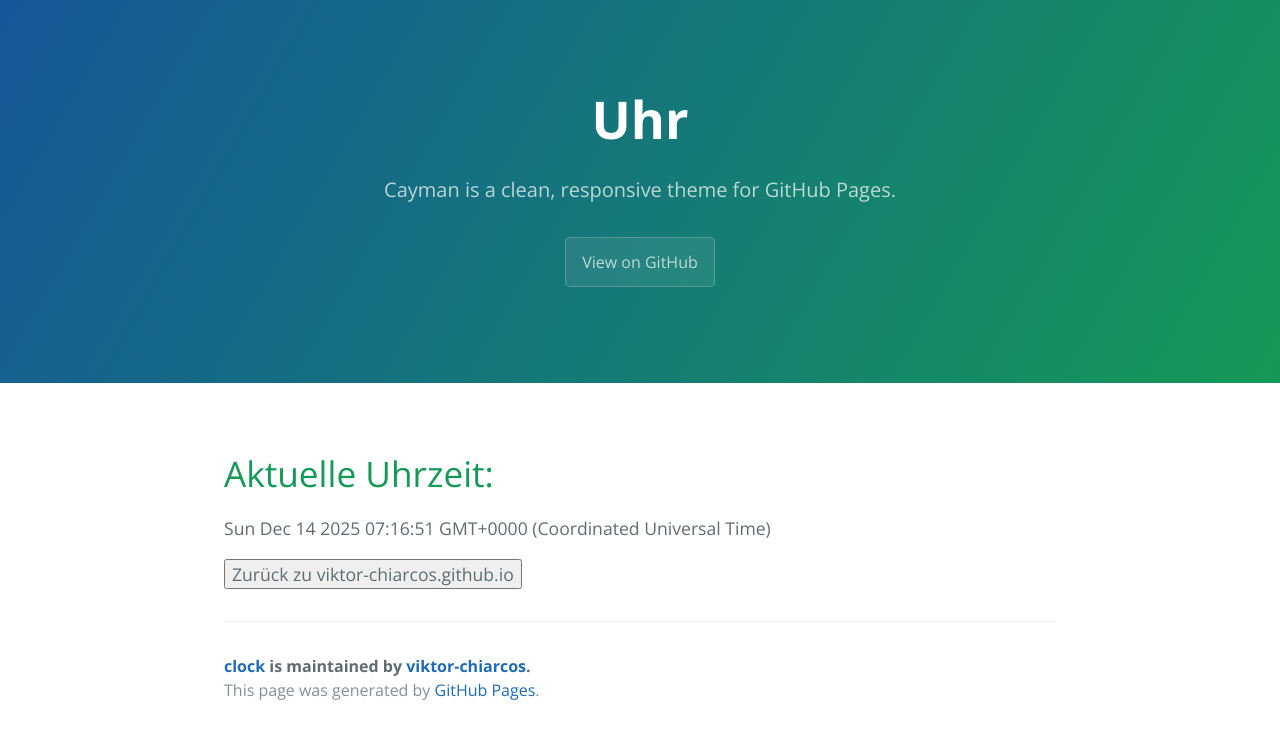
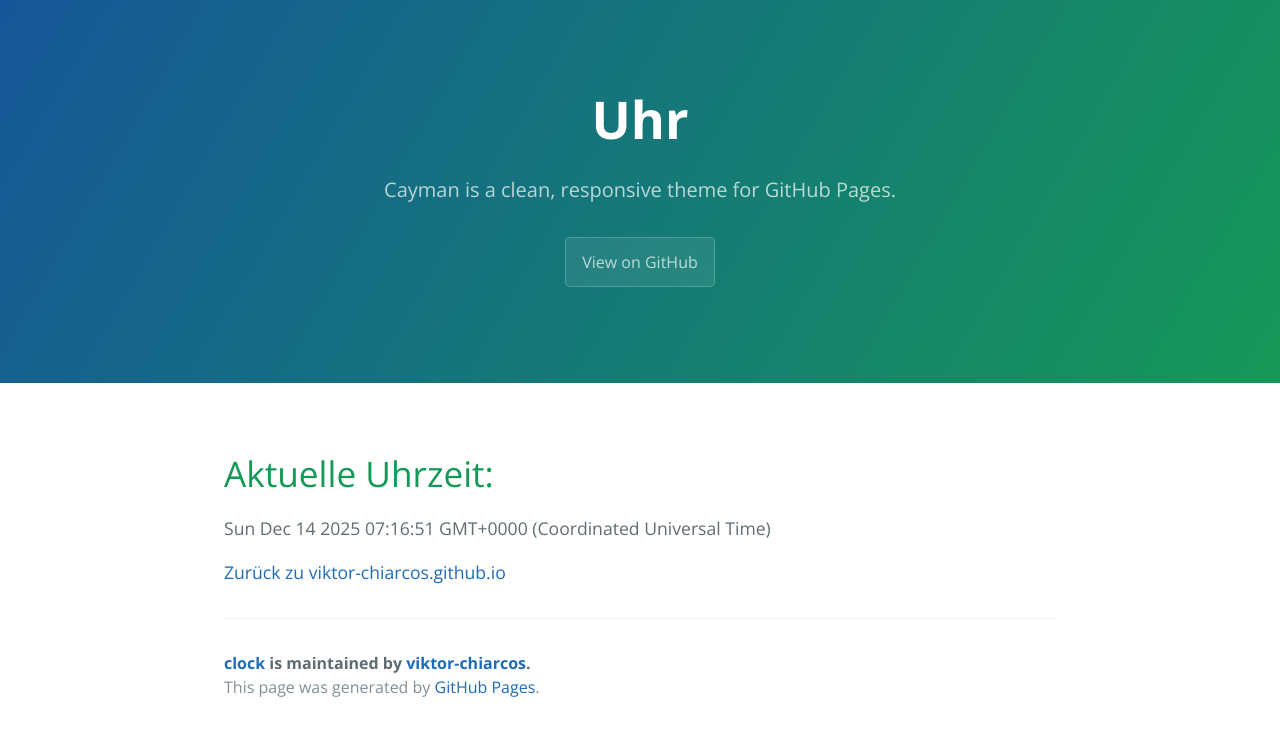
Before and after one commit to viktor-chiarcos/clock, a Jekyll site: the page built from index.md, in a window 1280 px wide. Shown: the top 739 px of the page. Built offline with Jekyll 4.4.1, drawn with Linux system fonts in a browser that asks for light colours.

Commit message:
Replace button with link to homepage

```diff
--- a/index.md
+++ b/index.md
@@ -19,4 +19,4 @@ permalink: /
 <h1>Aktuelle Uhrzeit:</h1>
 <time aria-current="date" id="zeit"></time>
 
-<input type="button" onclick="location.href() = '/'" value="Zurück zu viktor-chiarcos.github.io">
+<a href="/">Zurück zu viktor-chiarcos.github.io</a>
```
